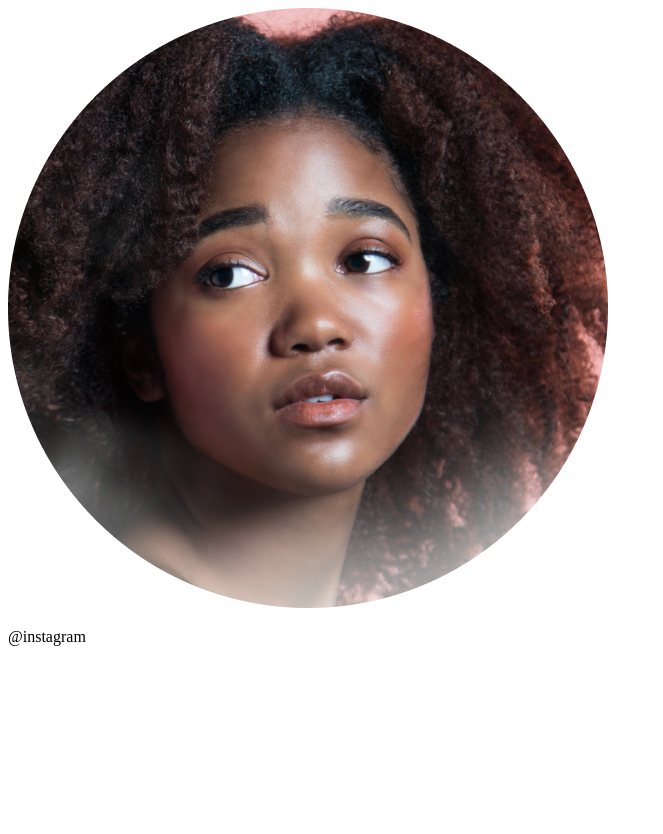
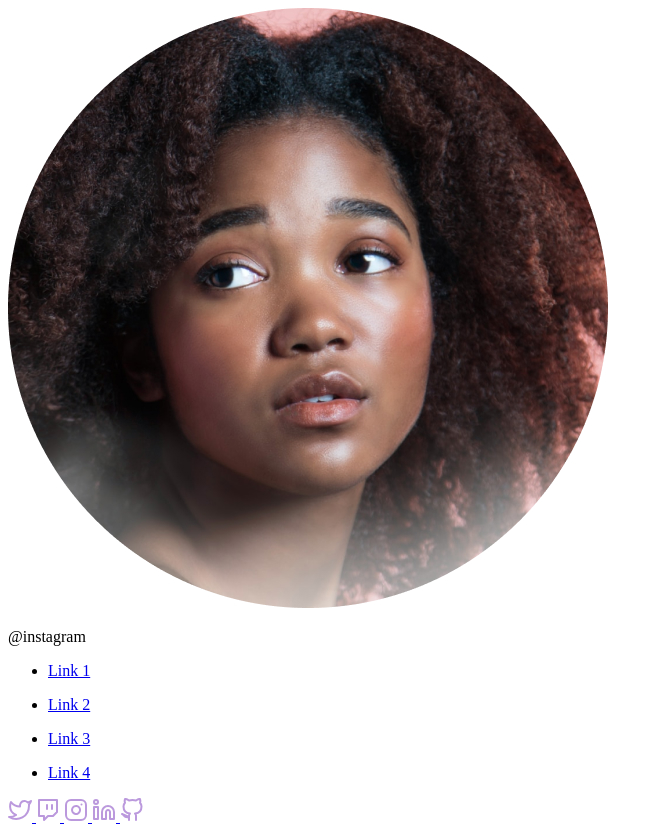
Before and after one commit to luad3cristal/social-tree, a plain HTML site: page index.html in a window 1280 px wide. Shown: the whole page, without its empty margins (0-663 px from the left). Before the commit the page ends 800 px from the top, so only its background shows below. Drawn offline with Linux system fonts and the light colour scheme.

Commit message:
adding content to the website

```diff
--- a/index.html
+++ b/index.html
@@ -7,9 +7,50 @@
     <title>Social Tree</title>
   </head>
   <body>
-    <div id="profile">
-      <img src="./assets/avatar.jpg" alt="Mulher negra de cabelo crespo"/>
-      <p>@instagram</p>
+    <div id="container">
+      <div id="profile">
+        <img src="./assets/avatar.jpg" alt="Mulher negra de cabelo crespo" />
+        <p>@instagram</p>
+      </div>
+
+      <ul>
+        <li>
+          <a href="#">Link 1</a>
+        </li>
+      </ul>
+      <ul>
+        <li>
+          <a href="#">Link 2</a>
+        </li>
+      </ul>
+      <ul>
+        <li>
+          <a href="#">Link 3</a>
+        </li>
+      </ul>
+      <ul>
+        <li>
+          <a href="#">Link 4</a>
+        </li>
+      </ul>
+
+      <div id="social-links">
+        <a href="https://twitter.com">
+          <img src="./assets/twitter.svg" alt="Símbolo do Twitter" />
+        </a>
+        <a href="https://twitch.com">
+          <img src="./assets/twitch.svg" alt="Símbolo do Twitter" />
+        </a>
+        <a href="https://instagram.com">
+          <img src="./assets/instagram.svg" alt="Símbolo do Instagram" />
+        </a>
+        <a href="https://linkedin.com">
+          <img src="./assets/linkedin.svg" alt="Símbolo do Linkedin" />
+        </a>
+        <a href="https://github.com">
+          <img src="./assets/github.svg" alt="Símbolo do Github" />
+        </a>
+      </div>
     </div>
   </body>
 </html>
```
